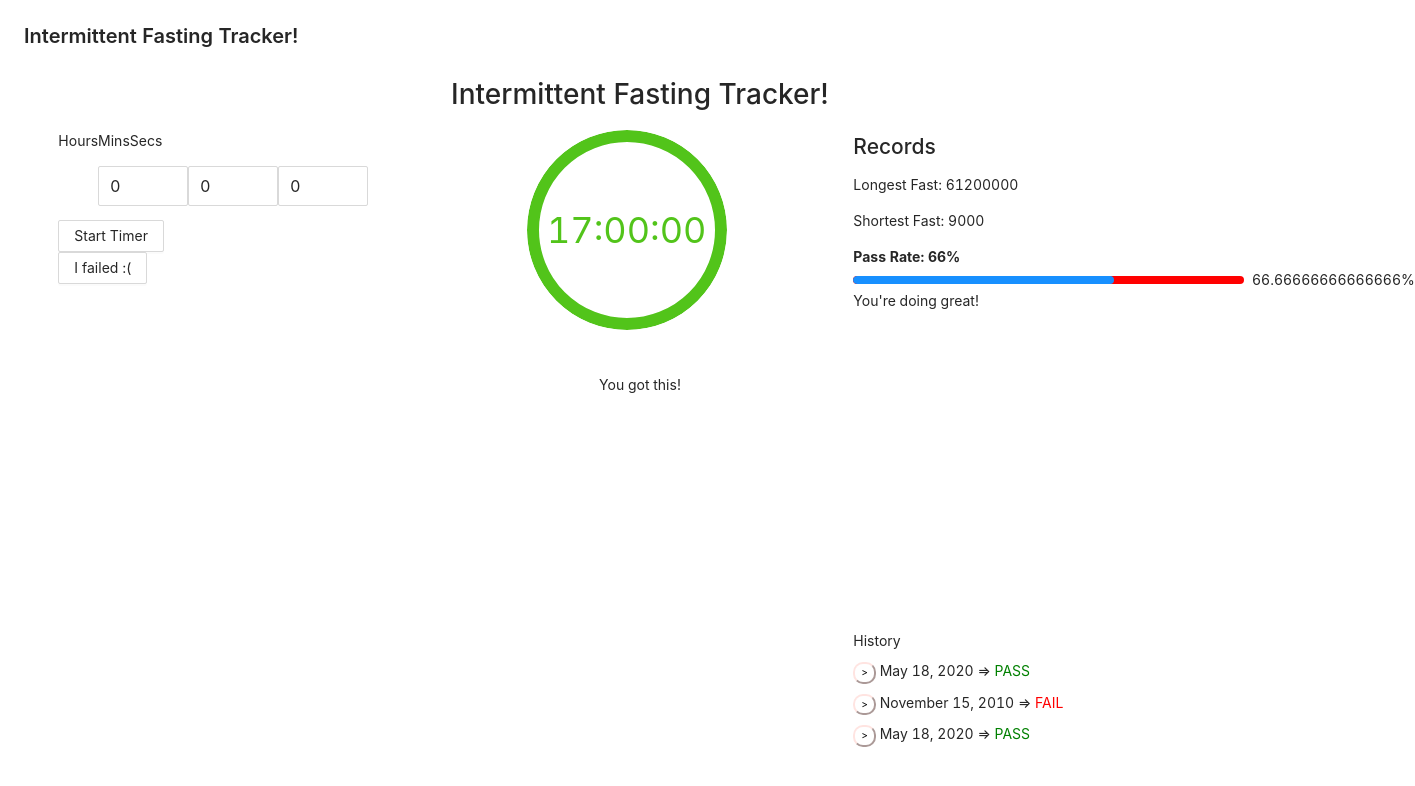
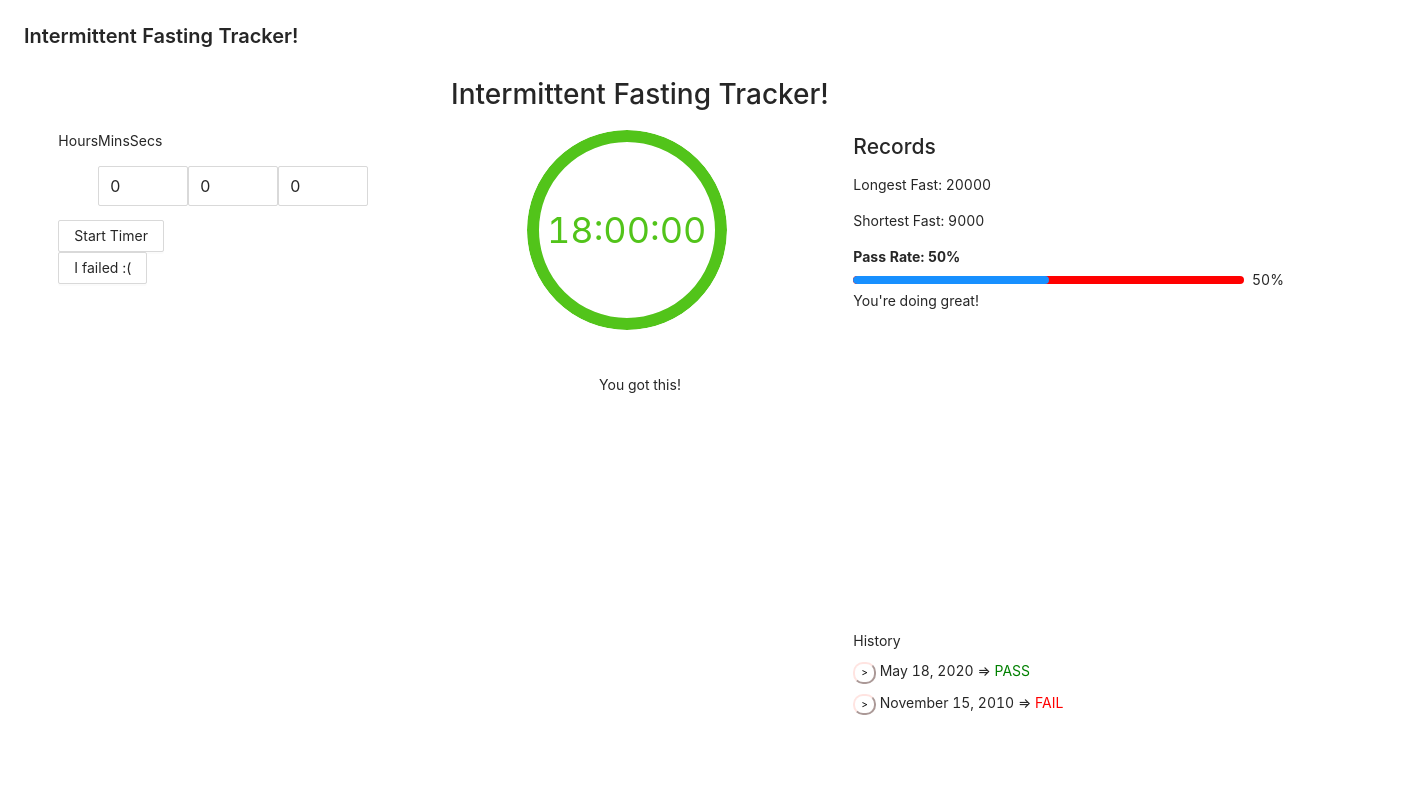
Before and after one commit to colemanjenkins/intermittent-fasting-timer, a React (Create React App) app: page / in a window 1280 px wide. Shown: the top 786 px of the page, 1415 px wide, since content can reach past the window. Built offline with nearby package versions, Linux system fonts and the light colour scheme.

Commit message:
add new fast once it gets to 0

```diff
--- a/src/App.js
+++ b/src/App.js
@@ -46,7 +46,7 @@ class App extends Component {
           id: 1,
         }
       ],
-      timerTime: 17 * 60 * 60 * 1000,
+      timerTime: 18 * 60 * 60 * 1000,
       timerStart: 0,
       currentTime: Date.now(),
       stop: true
@@ -57,10 +57,18 @@ class App extends Component {
   }
 
   componentDidMount() {
-    this.interval = setInterval(() => this.setState({ currentTime: Date.now() }), 1000);
-    if (this.state.timerTime + this.state.timerStart <= this.state.currentTime)
+    console.log("Component Did Mount!");
+    this.interval = setInterval(() => this.setState({ currentTime: Date.now() }), 20);
+  }
+
+  componentDidUpdate() {
+    if (!this.state.stop &&
+      ((this.state.timerTime + this.state.timerStart <= this.state.currentTime + 10)
+        && (this.state.timerTime + this.state.timerStart >= this.state.currentTime - 10))) {
       this.newSuccess();
     }
+  }
+
   componentWillUnmount() {
     clearInterval(this.interval);
   }
@@ -83,8 +91,8 @@ class App extends Component {
   //this should be called when the timer gets to zero
   newSuccess() {
     const successFast = {
-      startDate: (Date.now() - this.state.timerTime),
-      endDate: Date.now(),
+      startDate: this.state.timerStart,
+      endDate: this.state.currentTime,
       actualTime: this.state.timerTime,
       plannedTime: this.state.timerTime,
       passed: true,
@@ -101,10 +109,11 @@ class App extends Component {
   }
 
   newFailed() {
+    if (!this.state.stop) {
       const failedFast = {
-      startDate: (Date.now() - this.state.timerTime),
-      endDate: Date.now(),
-      actualTime: 0,
+        startDate: this.state.timerStart,
+        endDate: this.state.currentTime,
+        actualTime: this.state.currentTime - this.state.timerStart,
         plannedTime: this.state.timerTime,
         passed: false,
         id: this.state.fasts[this.state.fasts.length - 1].id + 1,
@@ -118,6 +127,7 @@ class App extends Component {
         stop: true,
       })
     }
+  }
 
   render() {
     return (
@@ -126,8 +136,13 @@ class App extends Component {
           title="Intermittent Fasting Tracker!" />
         <h1 className="dummyHeader">Intermittent Fasting Tracker!</h1>
         <div className="grid">
-          <TimerControls updatePlannedTime={this.updatePlannedTime} newFailed={this.newFailed} />
-          <Timer stop={this.state.stop} timerLength={this.state.timerTime} timerStart={this.state.timerStart} />
+          <TimerControls updatePlannedTime={this.updatePlannedTime}
+            newFailed={this.newFailed} />
+          <Timer stop={this.state.stop}
+            timerLength={this.state.timerTime}
+            timerStart={this.state.timerStart}
+            newSuccess={this.newSuccess}
+            now={this.state.currentTime} />
           <History fasts={this.state.fasts} />
           <Records fasts={this.state.fasts} />
         </div>
--- a/src/Components/Timer.js
+++ b/src/Components/Timer.js
@@ -6,27 +6,10 @@ import Message from './Message.js';
 
 class Timer extends Component {
 
-    constructor(props) {
-        super(props);
-        this.state = {
-            messages: [
-                'You got this!',
-                'WILLPOWER!!',
-                'What is hunger anyways?',
-            ],
-            oldMessageID: 0,
-            messageID: 0,
-            percentGoal: 90,
-
-        }
-
-        // this.handleMsg = this.handleMsg.bind(this);
-    }
-
 
     //gives the difference between timer in the format: "(Hours):(Minutes)"
-    getHoursAndMinutes = (timerStart, timerLength, stop) => {
-        let diff = Date.now() - timerStart;
+    getHoursAndMinutes = (timerStart, timerLength, stop, now) => {
+        let diff = now - timerStart;
         let timeFull = timerLength - diff;
         let msInHour = 3600000;
         let msInMinute = 60000;
@@ -46,8 +29,8 @@ class Timer extends Component {
         return retString;
     };
 
-    getSeconds = (timerStart, timerLength, stop) => {
-        let diff = Date.now() - timerStart;
+    getSeconds = (timerStart, timerLength, stop, now) => {
+        let diff = now - timerStart;
         let timeFull = timerLength - diff;
         let msInSecond = 1000;
         let sec = (Math.floor(timeFull / msInSecond)) % 60;
@@ -60,49 +43,32 @@ class Timer extends Component {
         return sec + "";
     }
 
-    timeDisplay = (timerStart, timerLength, stop) => {
-        return this.getHoursAndMinutes(timerStart, timerLength, stop) +
-            ":" + this.getSeconds(timerStart, timerLength, stop);
+    timeDisplay = (timerStart, timerLength, stop, now) => {
+        return this.getHoursAndMinutes(timerStart, timerLength, stop, now) +
+            ":" + this.getSeconds(timerStart, timerLength, stop, now);
     }
 
-    calculatePercent = (timerStart, timerLength, stop) => {
+    calculatePercent = (timerStart, timerLength, stop, now) => {
         if (stop)
             return 100;
-        let diff = Date.now() - timerStart;
+        let diff = now - timerStart;
         let pct = 100 - 100 * (diff / timerLength);
         if (pct < 0)
             return 0;
         return pct;
     }
 
-    // handleMsg = (percent, num) =>{
-    //     let newNum = num;
-    //     let goal = this.state.percentGoal;
-
-    //     if (percent < goal && percent !== 0 && percent !== 100) {
-    //         // console.log("percent < this.state.percentGoal: " + (percent < this.state.percentGoal))
-    //         newNum = Math.floor(Math.random() * this.state.messages.length);
-    //         while (newNum === num) {
-    //             newNum = Math.floor(Math.random() * this.state.messages.length);
-    //         }
-    //         this.setState({
-    //             percentGoal: goal - 10,
-    //             messageID: newNum,
-    //         });
-    //     }
-
-    //     // return newNum;
-    // }
-
     render() {
         const {
             stop,
             timerLength,
             timerStart,
+            newSuccess,
+            now
         } = this.props;
 
         // let percentGoal = 90;
-        let percent = this.calculatePercent(timerStart, timerLength, stop);
+        // let percent = this.calculatePercent(timerStart, timerLength, stop);
         // let percentGoal = Math.floor(percent/10)*10;
         // console.log("PERCENT: " + percent)
 
@@ -126,10 +92,10 @@ class Timer extends Component {
             <div className="timer" style={{ verticalAlign: "center" }}>
 
                 <Progress type="circle"
-                    percent={this.calculatePercent(timerStart, timerLength, stop)}
-                    format={() => this.timeDisplay(timerStart, timerLength, stop)}
+                    percent={this.calculatePercent(timerStart, timerLength, stop, now)}
+                    format={() => this.timeDisplay(timerStart, timerLength, stop, now)}
                     width={200}
-                    style={{ marginLeft:100 }}
+                    style={{ marginLeft: 100 }}
                 />
 
                 {/* <br/><br/>
```
Also changed, not shown: src/Components/Message.js (+5 -5 lines). Lines whose indentation alone changed are shown as unchanged.
